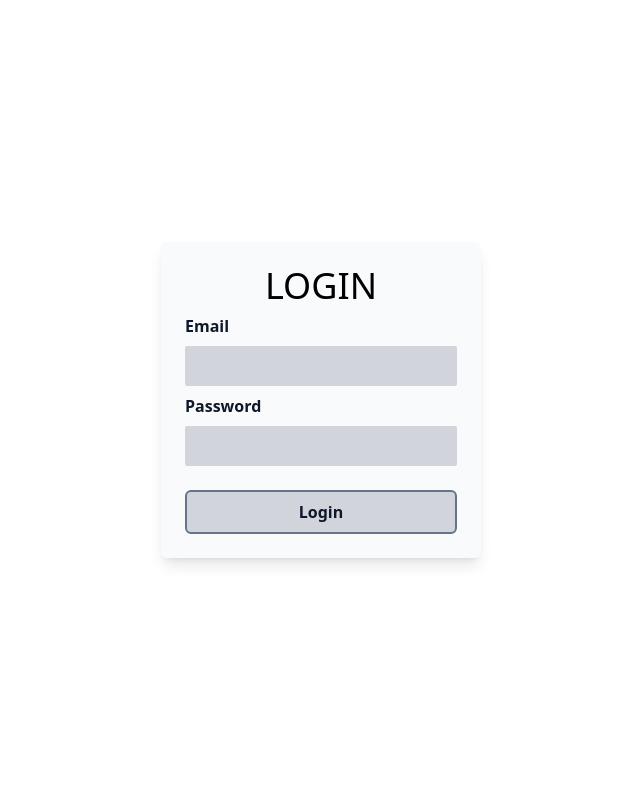
After one commit to Amila619/php_signup_login_demo, a PHP site: page /login.php in a window 1280 px wide. The commit adds this page. Shown: the whole page, without its empty margins (319-959 px from the left). Run offline with PHP 8.4, Linux system fonts and the light colour scheme.

Commit message:
- created login.php added proper password hashing and validation

```diff
--- a/css/output.css
+++ b/css/output.css
@@ -635,6 +635,11 @@ video {
   background-color: rgb(248 250 252 / var(--tw-bg-opacity));
 }
 
+.bg-red-600 {
+  --tw-bg-opacity: 1;
+  background-color: rgb(220 38 38 / var(--tw-bg-opacity));
+}
+
 .p-2 {
   padding: 0.5rem;
 }
@@ -664,6 +669,15 @@ video {
   text-transform: uppercase;
 }
 
+.lowercase {
+  text-transform: lowercase;
+}
+
+.text-red-600 {
+  --tw-text-opacity: 1;
+  color: rgb(220 38 38 / var(--tw-text-opacity));
+}
+
 .text-slate-900 {
   --tw-text-opacity: 1;
   color: rgb(15 23 42 / var(--tw-text-opacity));
--- /dev/null
+++ b/login.php
@@ -0,0 +1,51 @@
+<?php
+
+$is_invalid = false;
+
+if($_SERVER['REQUEST_METHOD'] === "POST"){
+
+    $mysqli = require __DIR__ . "/database.php";
+
+    $sql = sprintf("SELECT * FROM user WHERE email = '%s'",
+    $mysqli->real_escape_string($_POST["email"]));
+
+    $result = $mysqli->query($sql);
+
+    $user = $result->fetch_assoc();
+
+    if ($user) {
+        if (password_verify($_POST["password"], $user["password_hash"])) {
+            die("Login successful");
+        }
+    }
+
+    $is_invalid = true;
+}
+
+?>
+<!DOCTYPE html>
+<html lang="en">
+<head>
+    <meta charset="UTF-8">
+    <meta name="viewport" content="width=device-width, initial-scale=1.0">
+    <link rel="stylesheet" href="css/output.css">
+    <title>Login</title>
+</head>
+<body class="h-screen flex justify-center items-center">
+    <form action="" method="post" class="grid gap-2 shadow-lg max-w-80 w-full p-6 rounded-md bg-slate-50" novalidate>
+      <h1 class="text-4xl text-center uppercase">Login</h1>
+      <?php if($is_invalid): ?>
+        <p class="text-red-600 text-center">Invalid Login</p>
+      <?php endif; ?>
+        <div class="flex flex-col space-y-2">
+            <label for="email" class="text-md text-slate-900 font-semibold">Email</label>
+            <input type="email" name="email" id="email" class="bg-gray-300 p-2 rounded-sm" value="<?= htmlspecialchars($_POST["email"] ?? "") ?>">
+        </div>
+        <div class="flex flex-col space-y-2">
+            <label for="password" class="text-md text-slate-900 font-semibold">Password</label>
+            <input type="password" name="password" id="password" class="bg-gray-300 p-2 rounded-sm">
+        </div>
+        <input type="submit" value="Login" class="bg-gray-300 border-solid border-2 border-slate-500 text-slate-900 font-bold p-2 rounded-md mt-4 cursor-pointer">
+    </form>
+</body>
+</html>
--- a/signup-success.html
+++ b/signup-success.html
@@ -6,7 +6,8 @@
     <link rel="stylesheet" href="css/output.css">
     <title>Sign Up</title>
 </head>
-<body class="h-screen flex justify-center items-center">
-    <h1 class="text-4xl text-center uppercase">Sign Up Successfull</h1>
+<body class="h-screen">
+    <h1 class="text-4xl text-center uppercase">Sign Up</h1>
+    <p>Sign Up Successful. You can now <a href="login.php">log in</a></p>
 </body>
 </html>
```
